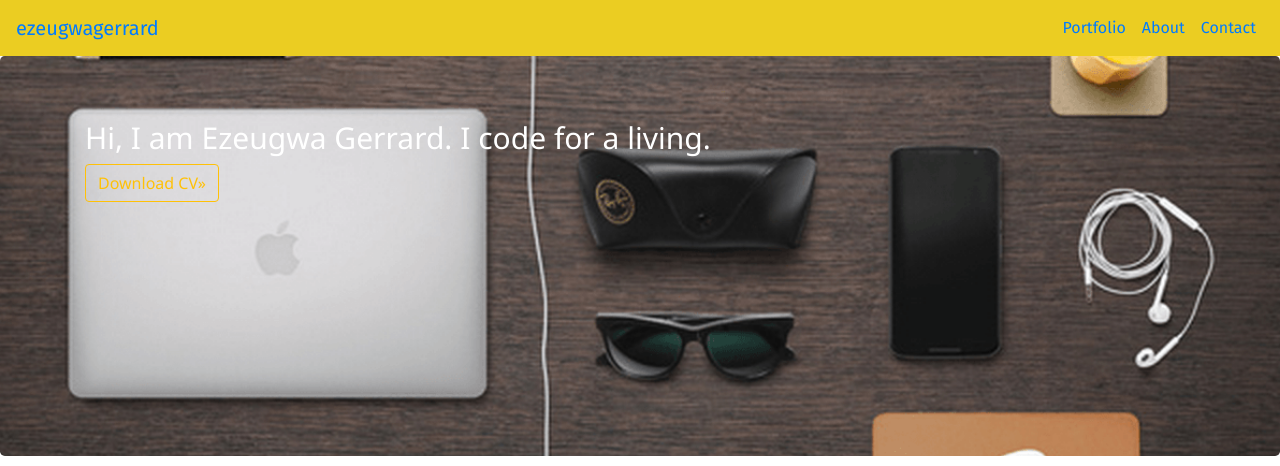
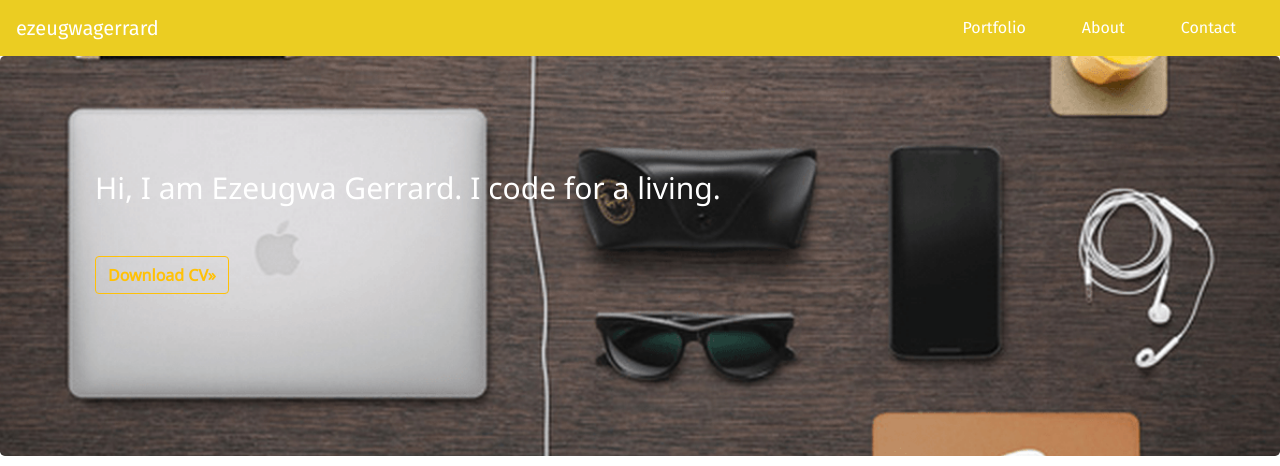
Before and after one commit to GerrardE/gerrard, a plain HTML site: page index.html in a window 1280 px wide. Shown: the top 466 px of the page. Drawn offline with Linux system fonts and the light colour scheme.

Commit message:
updates to css styling

```diff
--- a/styles.css
+++ b/styles.css
@@ -42,12 +42,39 @@ body {
 	color: #ffffff;
 	font-family: 'Noto Sans', sans-serif !important;
 	font-size: 30px;
+	margin: 50px 10px;
 }
 
 .jumbotron > .container > p > .btn{
 	font-family: 'Noto Sans', sans-serif !important;
+	margin: 0px 10px;
+	font-weight: 700;
 }
 
+.jumbotron > .container > p > .btn:hover{
+	color: #fff;
+}
+
+/* NAVBAR */
 .navbar{
 	background-color: rgb(235, 205, 34);
 }
+
+.navbar-brand{
+	color: #fff;
+}
+
+.navbar-brand:hover{
+	color: #000;
+}
+
+.nav-item > .nav-link{
+	min-width: 48px;
+	margin: 0px 20px;
+	color: #fff;
+}
+
+.nav-item > .nav-link:hover{
+	border-bottom: 1px solid;
+	color: #000;
+}
```
